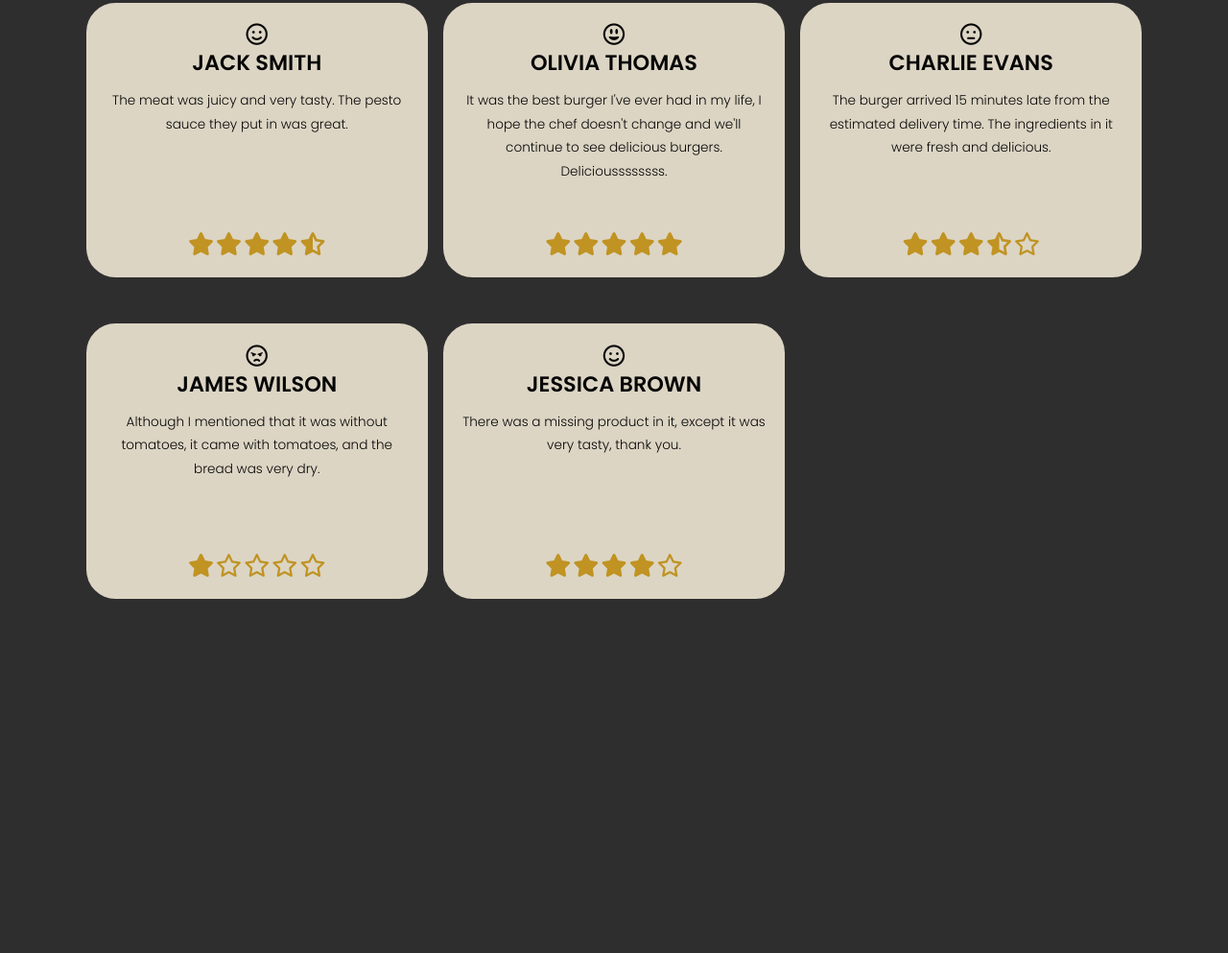
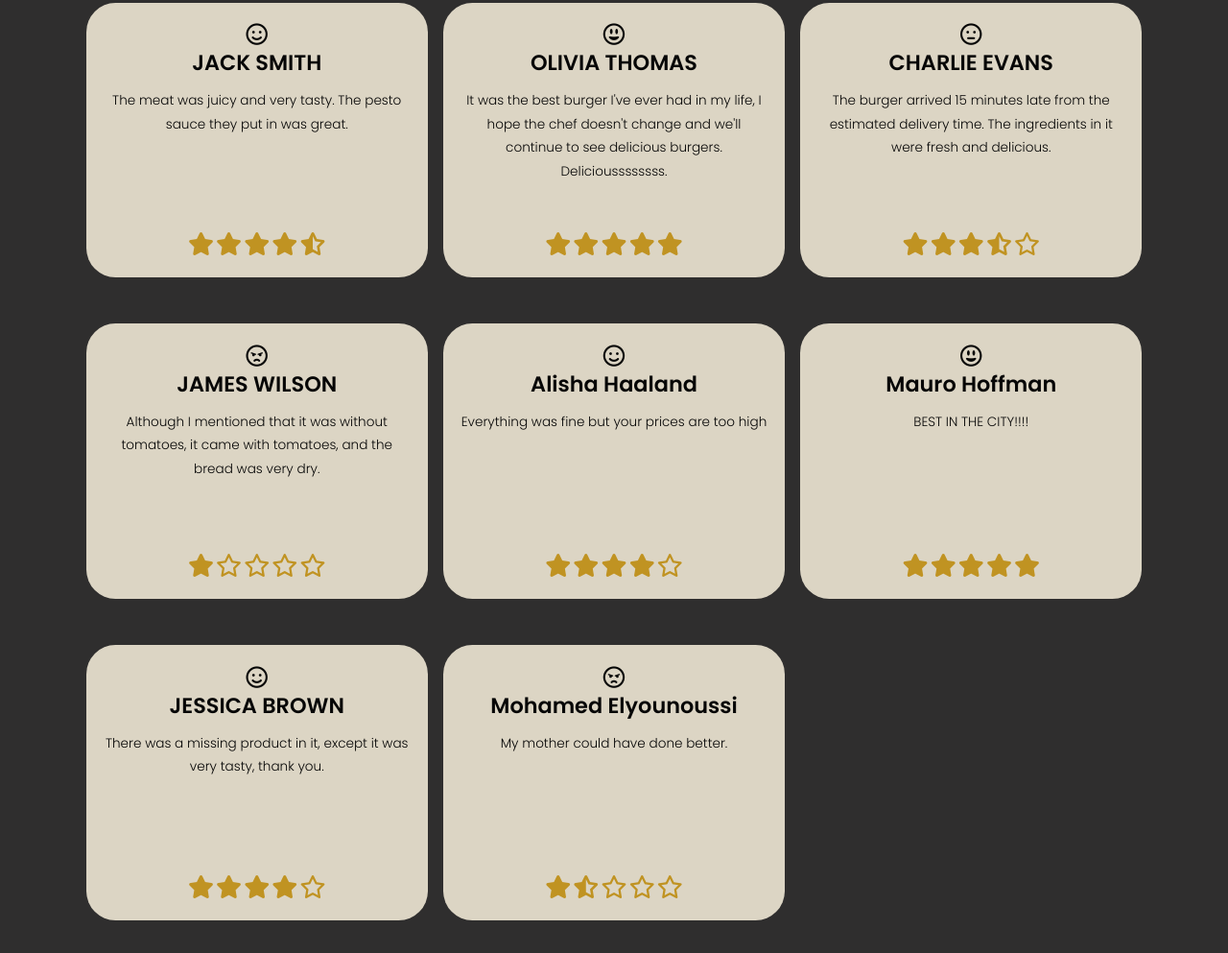
Before and after one commit to tunaparlak0/hamburger1, a plain HTML site: page burger/reviews.html in a window 1280 px wide. Shown: the part 275-1268 px from the top of the page at 96% size. Before the commit the page ends 933 px from the top, so only its background shows below. Drawn offline with Linux system fonts and the light colour scheme; a script that the page names is missing.

Commit message:
re
safasf

```diff
--- a/burger/reviews.html
+++ b/burger/reviews.html
@@ -80,6 +80,33 @@
           <!-------------------------------------------------------->
           <div class="box">
             <i class="fa-regular fa-face-smile"></i>
+            <h3>Alisha Haaland</h3>
+            <p>Everything was fine but your prices are too high</p>
+            <div class="stars">
+              <i class="fa-solid fa-star"></i>
+              <i class="fa-solid fa-star"></i>
+              <i class="fa-solid fa-star"></i>
+              <i class="fa-solid fa-star"></i>
+              <i class="far fa-star"></i>
+            </div>
+          </div>
+          <!-------------------------------------------------------->
+          <div class="box">
+            <i class="fa-regular fa-face-grin-wide"></i>
+            <h3>Mauro Hoffman</h3>
+            <p>BEST IN THE CITY!!!!</p>
+            <div class="stars">
+              <i class="fa-solid fa-star"></i>
+              <i class="fa-solid fa-star"></i>
+              <i class="fa-solid fa-star"></i>
+              <i class="fa-solid fa-star"></i>
+              <i class="fa-solid fa-star"></i>
+            </div>
+          </div>
+
+          <!-------------------------------------------------------->
+          <div class="box">
+            <i class="fa-regular fa-face-smile"></i>
             <h3>JESSICA BROWN</h3>
             <p>There was a missing product in it, except it was very tasty, thank you.</p>
             <div class="stars">
@@ -90,7 +117,22 @@
               <i class="far fa-star"></i>
             </div>
           </div>
+
           <!-------------------------------------------------------->
+
+          <div class="box">
+            <i class="fa-regular fa-face-angry"></i>
+            <h3>Mohamed Elyounoussi
+            </h3>
+            <p>My mother could have done better.</p>
+            <div class="stars">
+              <i class="fa-solid fa-star"></i>
+              <i class="fa-solid fa-star-half-stroke"></i>
+              <i class="far fa-star"></i>
+              <i class="far fa-star"></i>
+              <i class="far fa-star"></i>
+            </div>
+          </div>
         </div>
       </section>
 
```
